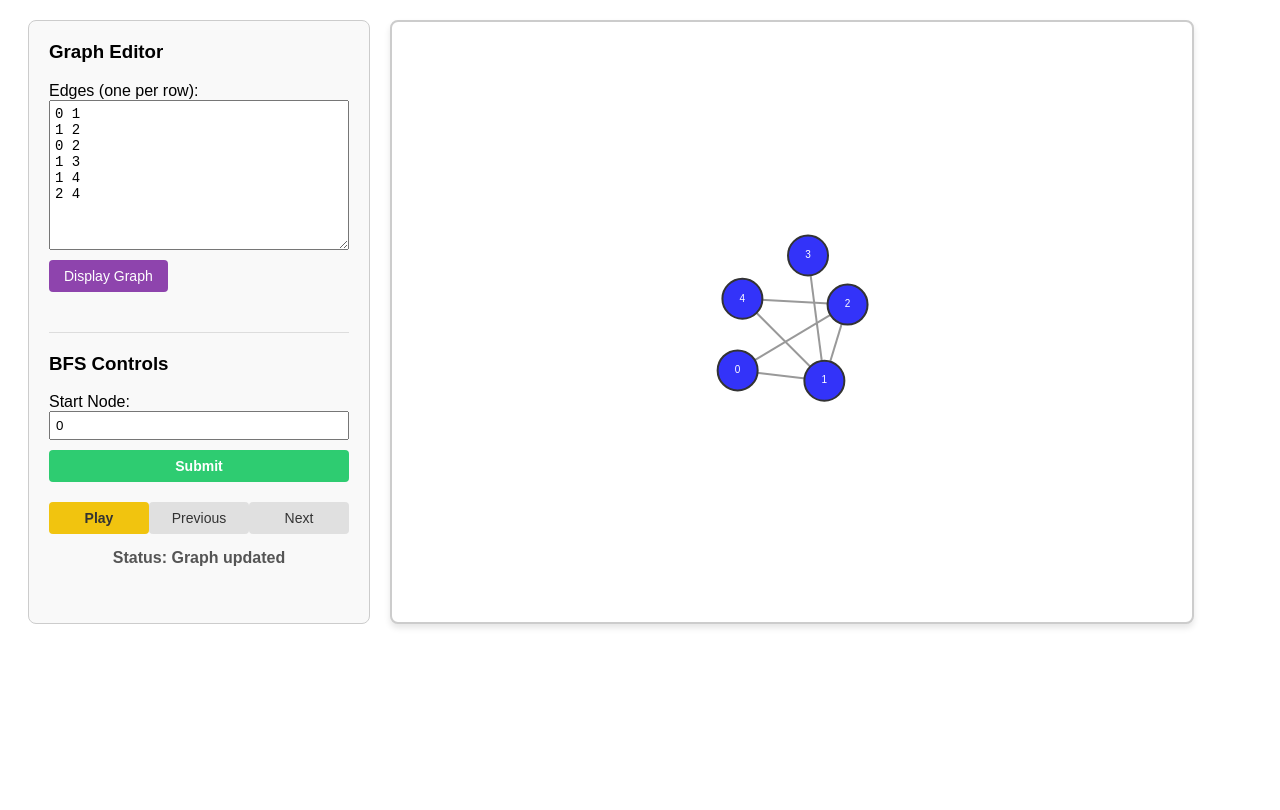
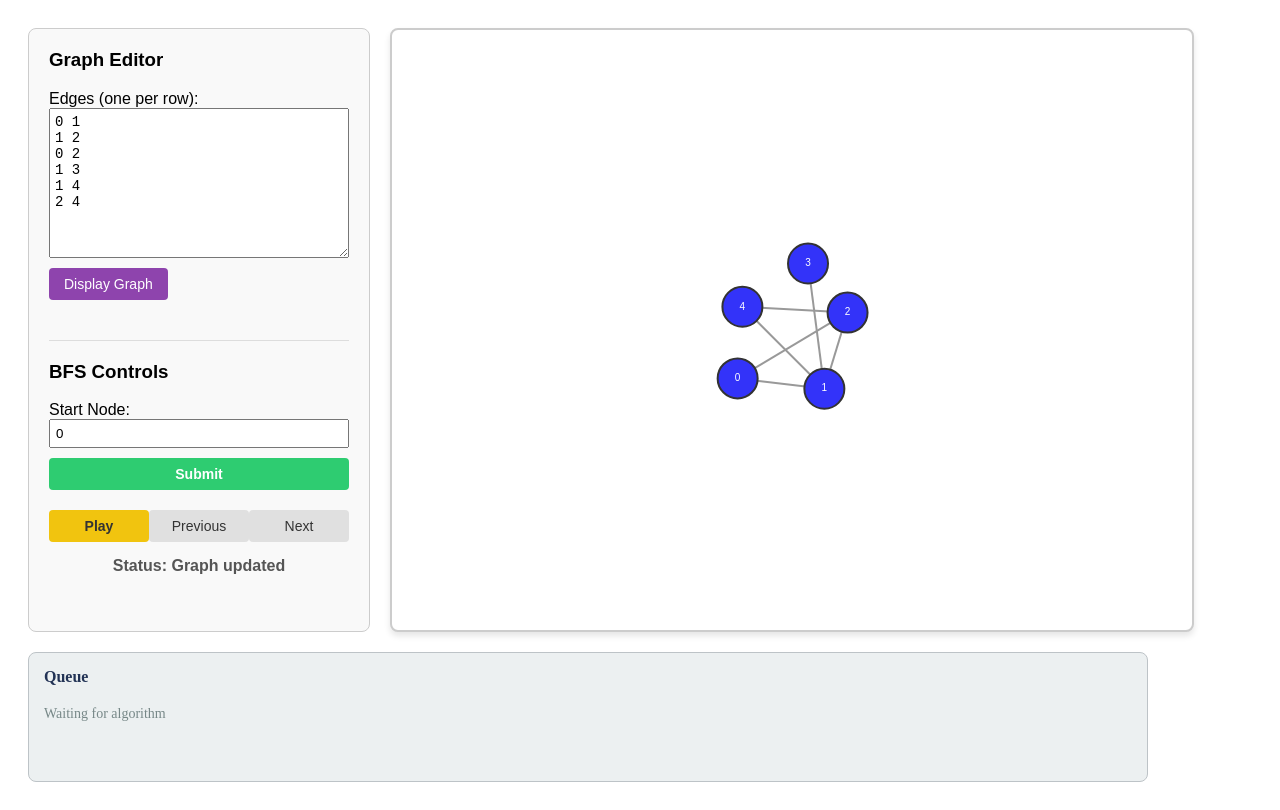
Before and after one commit to DragosTrinca/Graph-Algorithm-Visualizer, a React (Vite) app in the folder graph-frontend/: page / in a window 1280 px wide. Built offline with nearby package versions, Linux system fonts and the light colour scheme.

Commit message:
Added queue info panel

```diff
--- a/graph-frontend/src/App.jsx
+++ b/graph-frontend/src/App.jsx
@@ -184,7 +184,7 @@ function App() {
                     const nodeIdInt = parseInt(node.id);
 
                     if (currentStepData.currentNode === nodeIdInt) {
-                        color = '#f93333';
+                        color = '#22cc77';
                     } else if (currentStepData.visitedNodes.includes(nodeIdInt)) {
                         color = '#f99933';
                     }
@@ -259,6 +259,7 @@ function App() {
     };
 
     return (
+    <div className="page-wrapper">
         <div className="app-container">
             <div className = "sidebar">
                 <h3>Graph Editor</h3>
@@ -307,7 +308,6 @@ function App() {
                 <p className="status-text">Status: {status}</p>
             </div>
 
-
             <div className="canvas-container">
                 <canvas
                     ref={canvasRef}
@@ -320,6 +320,30 @@ function App() {
             </div>
         </div>
 
+        <div className="bottom-panel">
+            <div className="queue-panel">
+                <h4 style={{ marginTop: 0, marginBottom: '10px', color: '#223355' }}>Queue</h4>
+                <div className="queue-boxes">
+                    {currentStepInfo && currentStepInfo.dataStructure && currentStepInfo.dataStructure.length > 0 ? (
+                        currentStepInfo.dataStructure.map((qNode, idx) => (
+                            <div
+                                key={`${uiStep}-${idx}`} className='queue-box'
+                                className={`queue-box ${idx === 0 ? 'first-item' : ''}`}
+                            >
+                                {qNode}
+                            </div>
+                        ))
+                    ) : (
+                        <span style={{ color: '#778888', fontSize: '14px'}}>
+                            {uiStep >= 0 ? "Empty" : "Waiting for algorithm"}
+                        </span>
+                    )}
+                </div>
+            </div>
+        </div>
+    </div>
+
+
     );
 }
 
```
